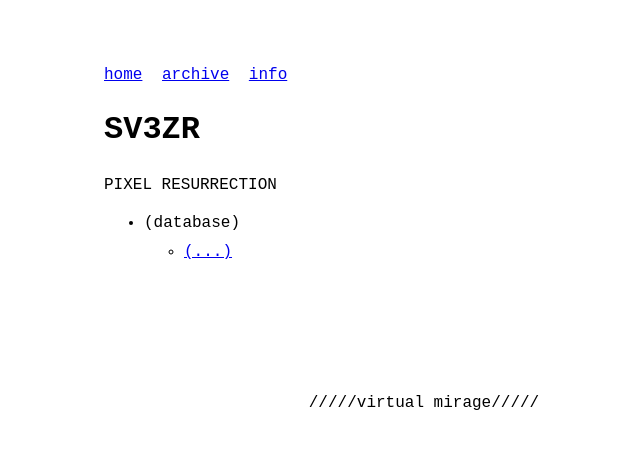
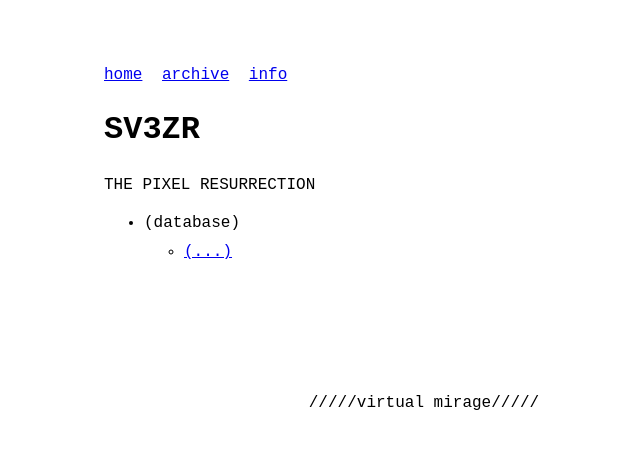
Before and after one commit to odaniloluna/odaniloluna.github.io, a Jekyll site: the page built from index.md, in a window 1280 px wide. Shown: the top 449 px of the page, without its empty margins (216-856 px from the left). Built offline with Jekyll 4.4.1, drawn with Linux system fonts in a browser that asks for light colours.

Commit message:
Update _config.yml

```diff
--- a/_config.yml
+++ b/_config.yml
@@ -4,7 +4,7 @@ email: hi.sv3zr@gmail.com # email of site's author
 url: https://www.sv3zr.xyz/ # root address of the site
 baseurl: "" # subpath of the site, e.g. "/blog" (leave it blank "" if you're site shouldn't use a subpath)
 description: > # description of the site (multiple lines allowed)
-   PIXEL RESURRECTION
+   THE PIXEL RESURRECTION
 
 permalink: /:slug.html
 
```
